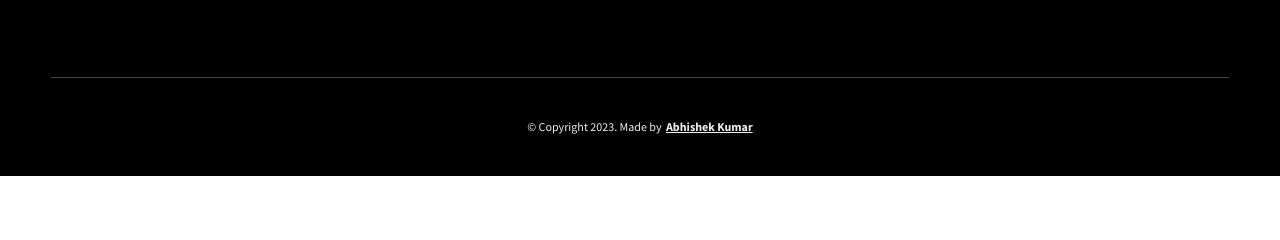
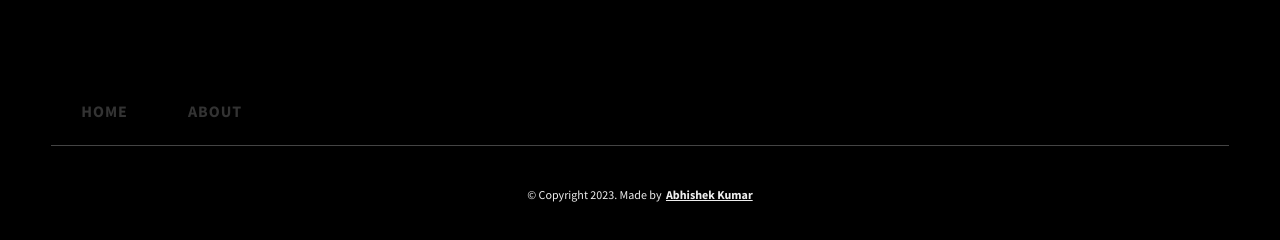
Before and after one commit to abhishkcodes/portfolio-website, a plain HTML site: page index.html in a window 1280 px wide. Shown: the part 5078-5318 px from the top of the page. Before the commit the page ends 5254 px from the top, so only its background shows below. Drawn offline with Linux system fonts and the light colour scheme; a script that the page names is missing.

Commit message:
Edit index.html to add Terms of Service page

```diff
--- a/index.html
+++ b/index.html
@@ -389,6 +389,17 @@
           </div>
         </div>
 
+        <div class="header__main">
+          <ul class="header__links">
+            <li class="header__link-wrapper">
+              <a href="./index.html" class="header__link"> Home </a>
+            </li>
+            <li class="header__link-wrapper">
+              <a href="./index.html#about" class="header__link">About </a>
+            </li>
+          </ul>
+        </div>
+
         <!-- If you give me some credit or shoutout here by linking to my website, then it will be a big thing for me and will help me a lot :) -->
         <div class="main-footer__lower">
           &copy; Copyright 2023. Made by
```
